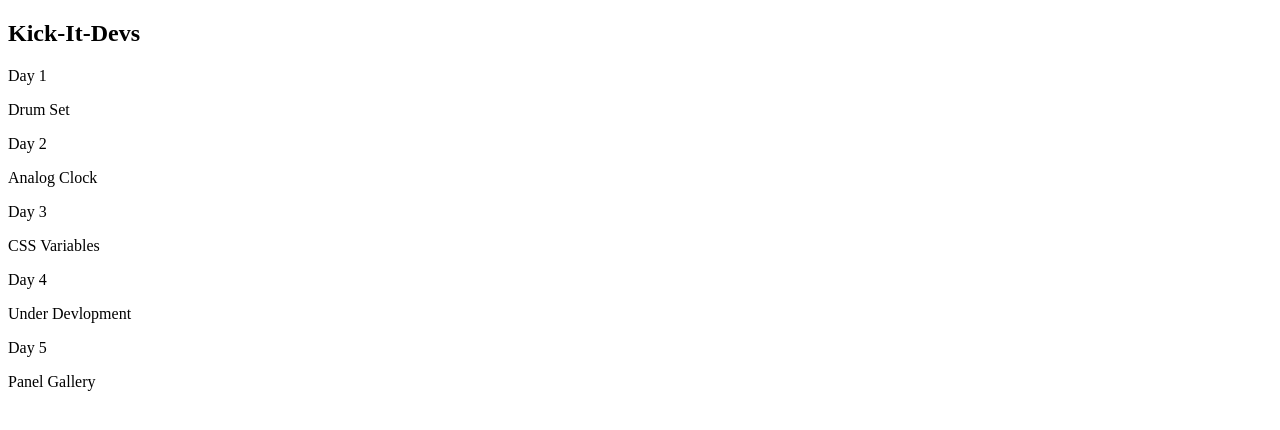
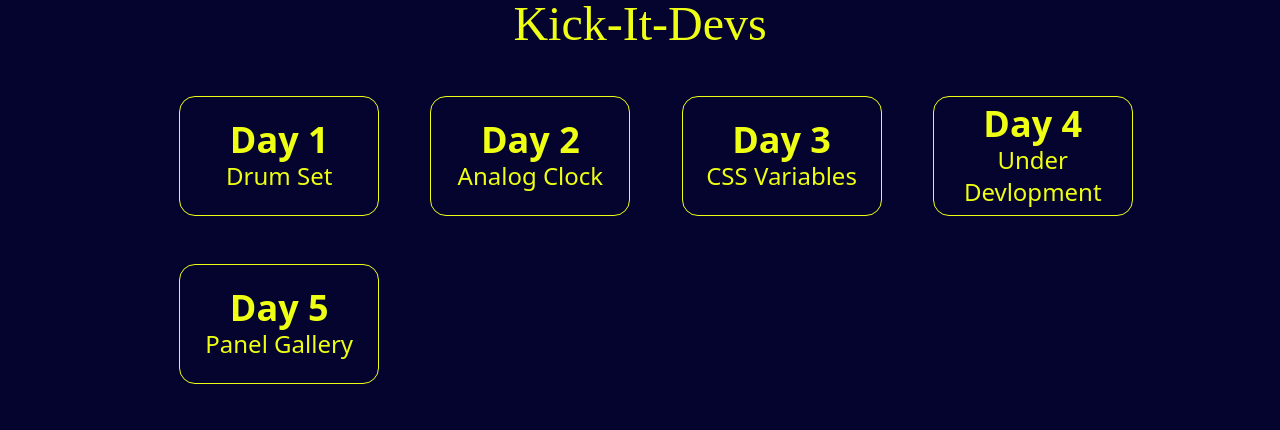
Before and after one commit to iamsurajitsi-droid/My-30-web-pages, a website: page index.html in a window 1280 px wide. Drawn offline with Linux system fonts and the light colour scheme; the site is published under a folder, as on GitHub Pages, so addresses that start at the root find nothing; a web font is replaced by a local one.

Commit message:
Some path fix

```diff
--- a/index.html
+++ b/index.html
@@ -9,7 +9,7 @@
       href="https://fonts.googleapis.com/css?family=Irish Grover"
       rel="stylesheet"
     />
-    <link href="/src/output.css" rel="stylesheet" />
+    <link href="src/output.css" rel="stylesheet" />
     <link rel="stylesheet" href="styles.css" />
   </head>
   <body class="bg-[#04042F] min-h-auto flex flex-col items-center">
```
Also changed, not shown: pages/dayOne/index.html (+1 -1 lines).
